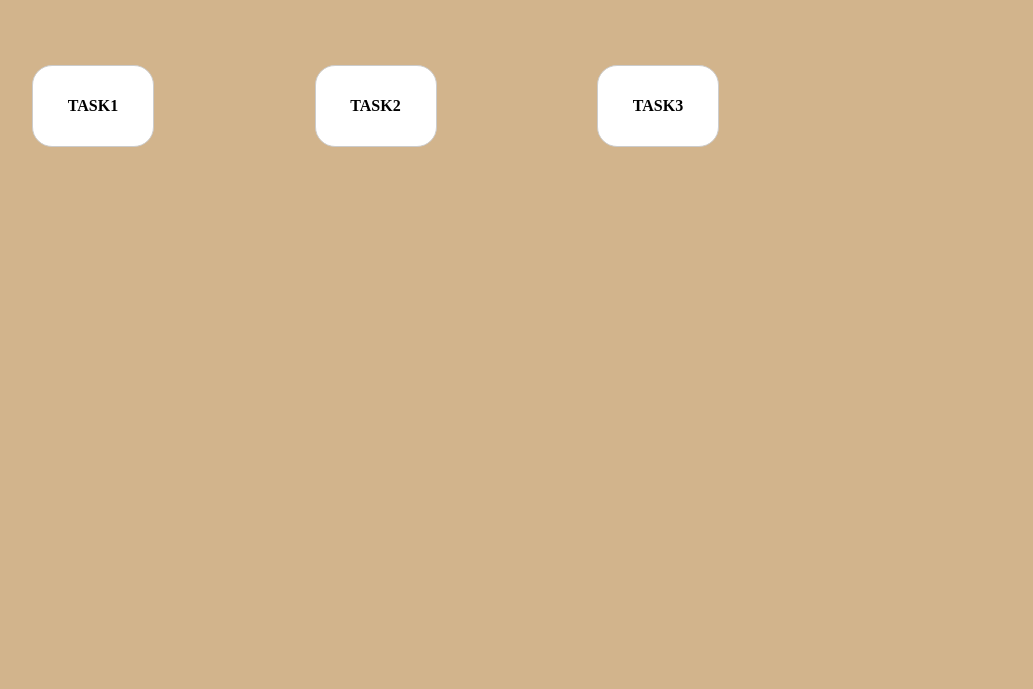
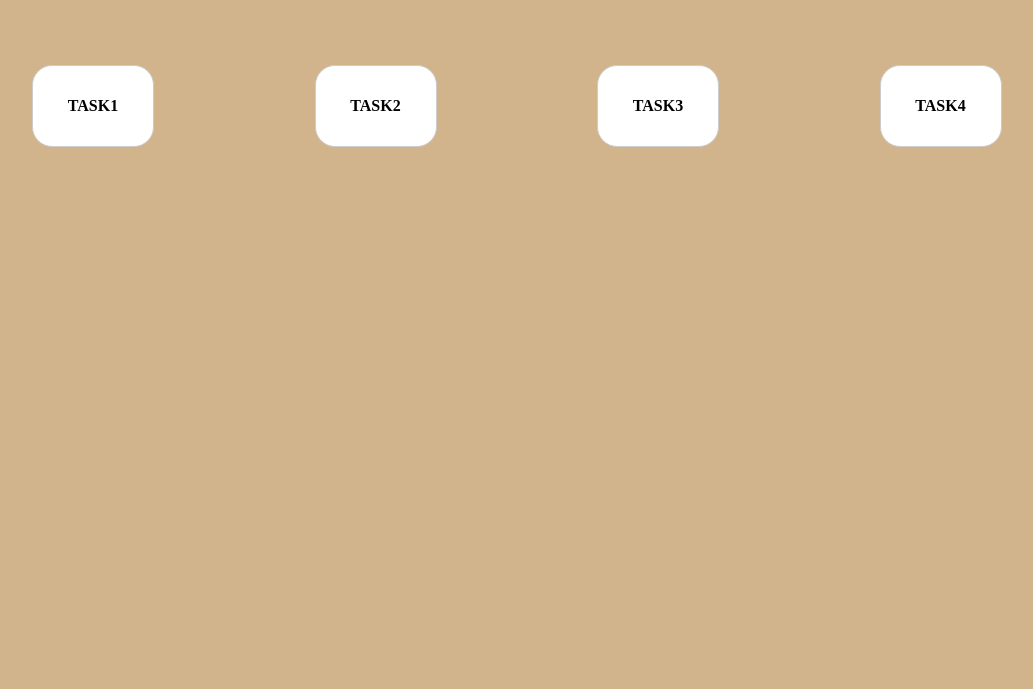
Before and after one commit to Serikarakhil1209/ALLCSSPRACTICE, a plain HTML site: page index.html in a window 1280 px wide. Shown: the part 132-821 px from the top of the page, without its empty margins (48-1081 px from the left). Drawn offline with Linux system fonts and the light colour scheme.

Commit message:
new file

```diff
--- a/index.html
+++ b/index.html
@@ -54,8 +54,8 @@
             <a class="button" href="DAY1/DAY1.HTML">TASK1</a>
             <a class="button" href="DAY-2/DAY2.HTML">TASK2</a>
             <a class="button" href="DAY-3/DAY3.HTML">TASK3</a>
-            <!-- <a class="button" href="DAY_4/DAY4.HTML">TASK4</a>
-            <a class="button" href="DAY_5/DAY5.HTML">TASK5</a>
+            <a class="button" href="DAY-4/DAY4.HTML">TASK4</a>
+            <!-- <a class="button" href="DAY_5/DAY5.HTML">TASK5</a>
             <a class="button" href="DAY_6/day6.html">TASK6</a>
             <a class="button" href="DAY_7/day7.html">TASK7</a>
             <a class="button" href="DAY_8/day8.html">TASK8</a>
```
